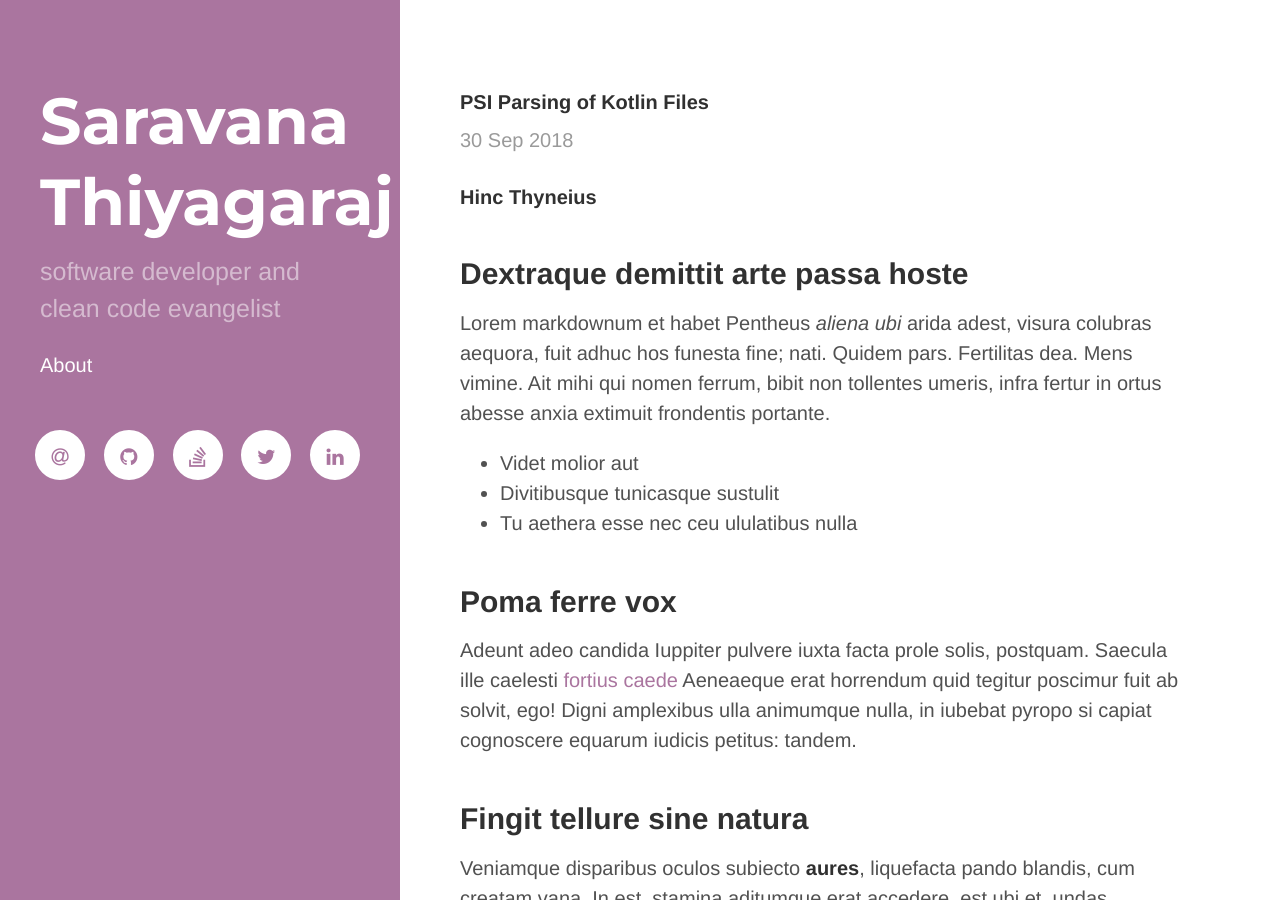
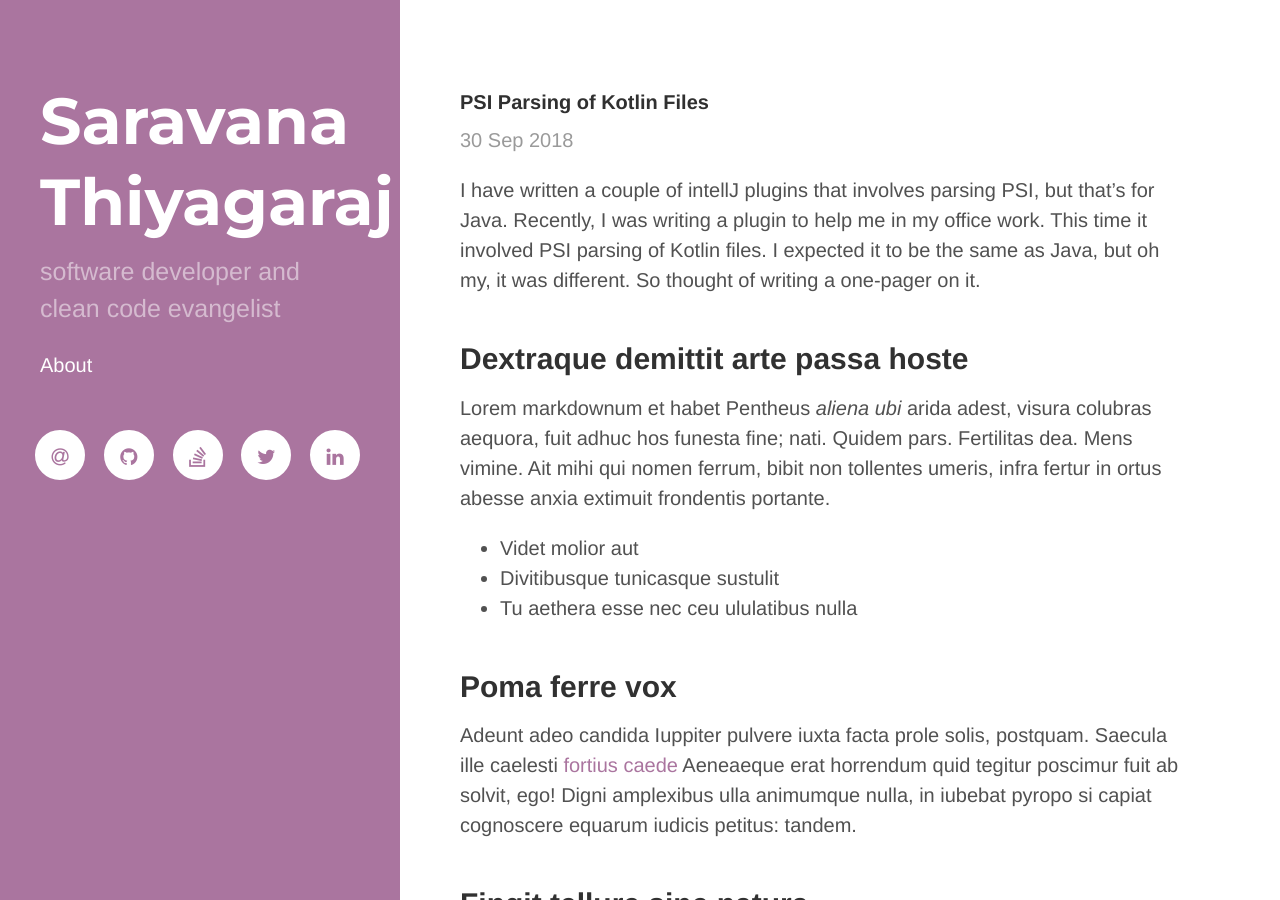
Before and after one commit to thsaravana/thsaravana.github.io, a Jekyll site: the page built from _posts/2018-09-30-intellij-kotlin-psi-parsing.md, in a window 1280 px wide and 900 px high. Built offline with Jekyll 4.4.1, drawn with Linux system fonts in a browser that asks for light colours; nearby versions of some CDN libraries.

```diff
--- a/_posts/2018-09-30-intellij-kotlin-psi-parsing.md
+++ b/_posts/2018-09-30-intellij-kotlin-psi-parsing.md
@@ -3,7 +3,7 @@ layout: post
 title: "PSI Parsing of Kotlin Files"
 ---
 
-# Hinc Thyneius
+I have written a couple of intellJ plugins that involves parsing PSI, but that's for Java. Recently, I was writing a plugin to help me in my office work. This time it involved PSI parsing of Kotlin files. I expected it to be the same as Java, but oh my, it was different. So thought of writing a one-pager on it.
 
 ## Dextraque demittit arte passa hoste
 
```
Also changed, not shown: about/index.md (deleted, +0 -12 lines).
